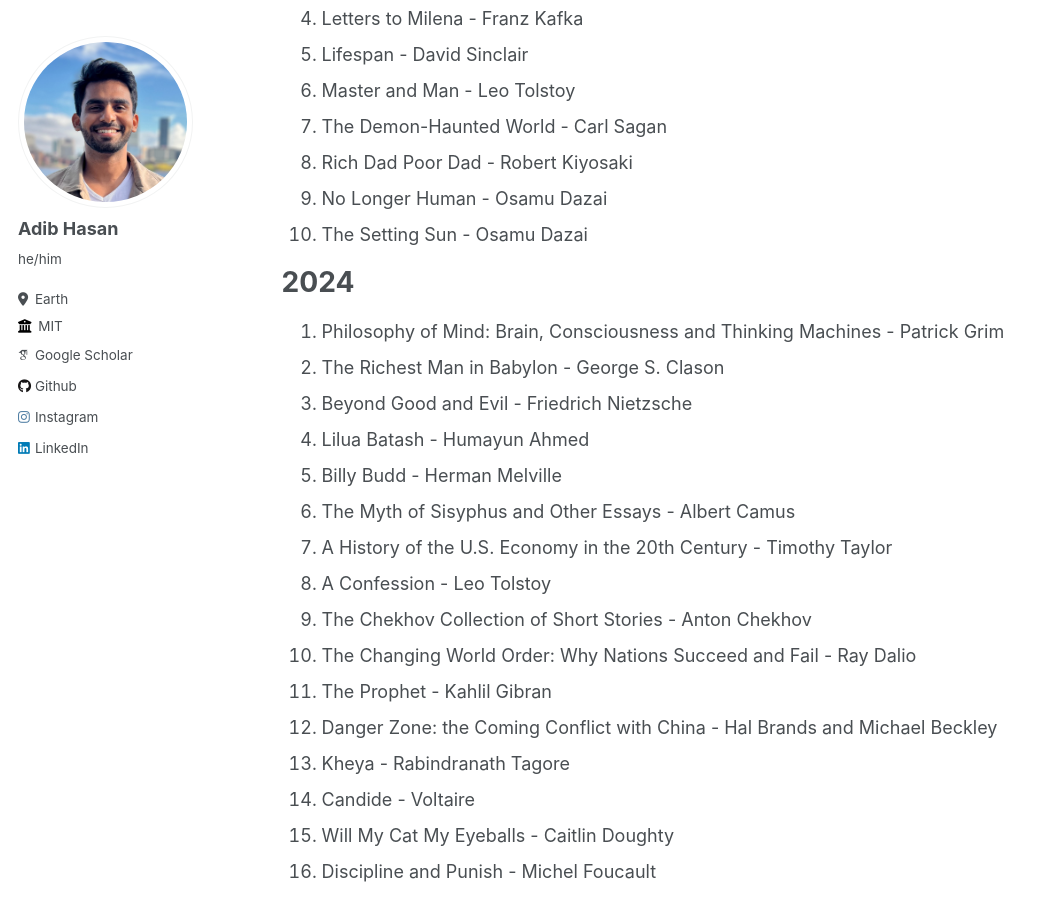
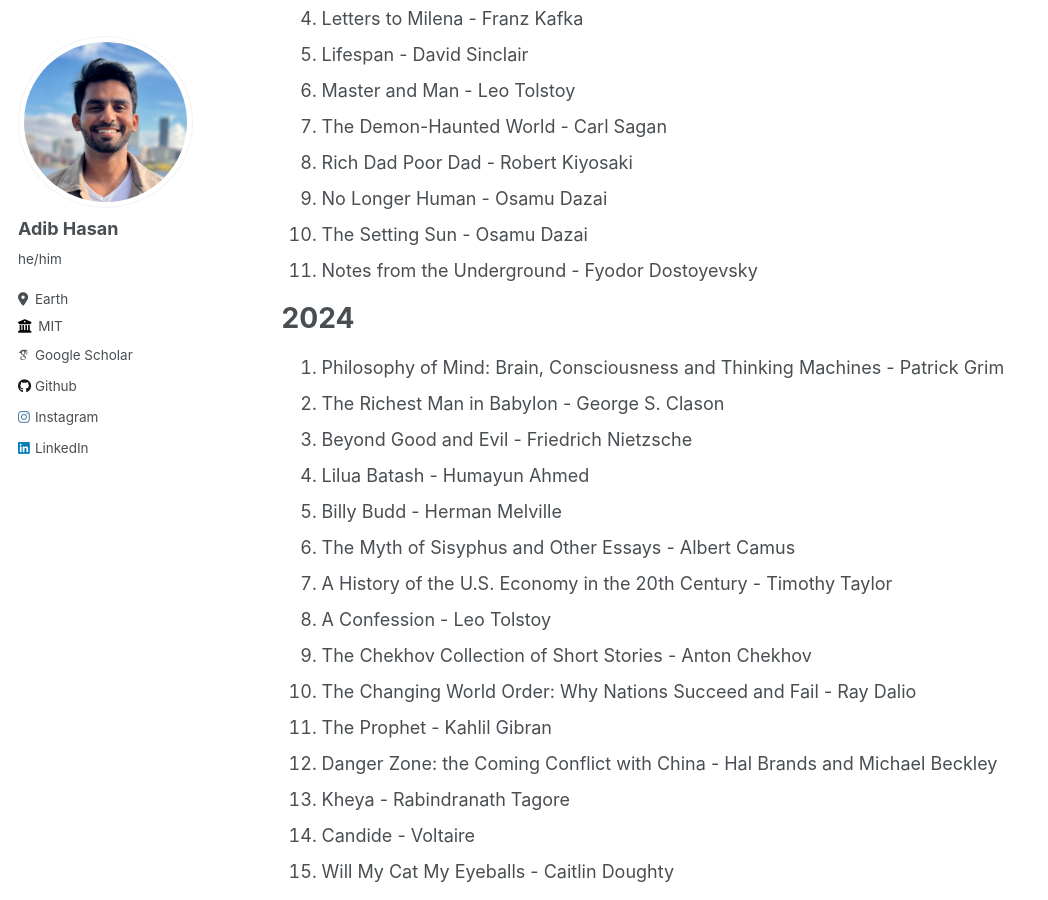
Before and after one commit to Neehan/neehan.github.io, a Jekyll site: the page built from _pages/reading.md, in a window 1280 px wide and 900 px high, scrolled down 443 px. Shown: the whole window, without its empty margins (0-1048 px from the left). Built offline with Jekyll 4.4.1, drawn with Linux system fonts in a browser that asks for light colours; some web fonts are replaced.

Commit message:
Update reading.md

```diff
--- a/_pages/reading.md
+++ b/_pages/reading.md
@@ -18,6 +18,7 @@ Here is what I am currently reading:
 8. Rich Dad Poor Dad - Robert Kiyosaki
 9. No Longer Human - Osamu Dazai
 10. The Setting Sun - Osamu Dazai
+11. Notes from the Underground - Fyodor Dostoyevsky
 
 # 2024
 1. Philosophy of Mind: Brain, Consciousness and Thinking Machines - Patrick Grim
```
